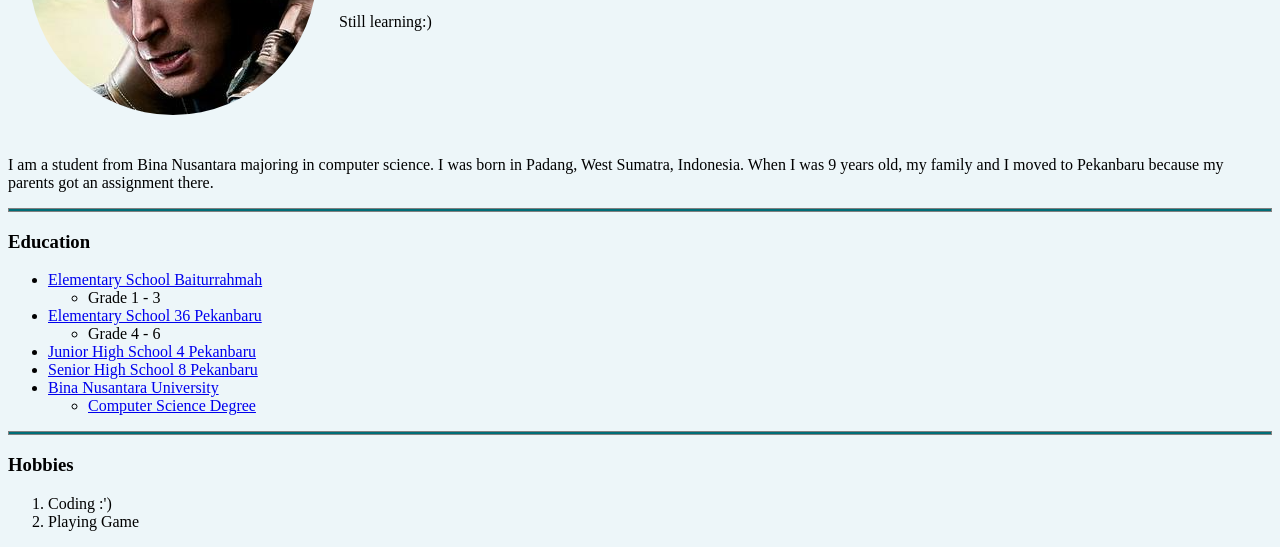
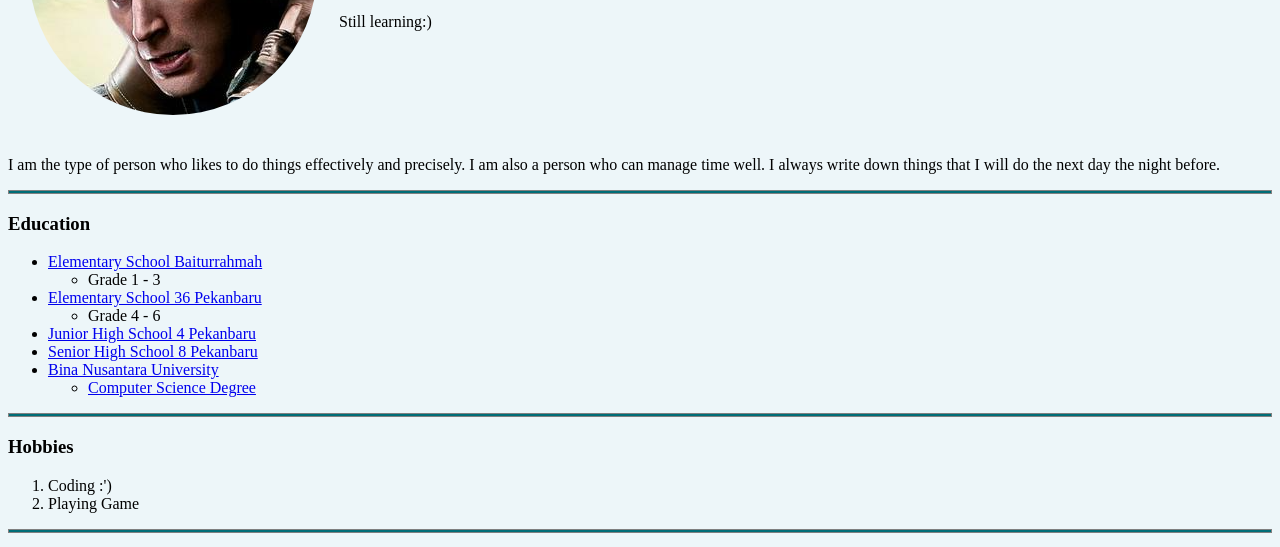
Before and after one commit to RuBbyCode/index.html, a plain HTML site: page index.html in a window 1280 px wide. Shown: the part 202-749 px from the top of the page. Drawn offline with Linux system fonts and the light colour scheme.

Commit message:
Update index.html

```diff
--- a/index.html
+++ b/index.html
@@ -38,8 +38,7 @@
 
 
     <p>
-        I am a student from Bina Nusantara majoring in computer science.
-        I was born in Padang, West Sumatra, Indonesia. When I was 9 years old, my family and I moved to Pekanbaru because my parents got an assignment there.
+       I am the type of person who likes to do things effectively and precisely. I am also a person who can manage time well. I always write down things that I will do the next day the night before.
     </p>
 
             <hr size="4" noshade="">
```
